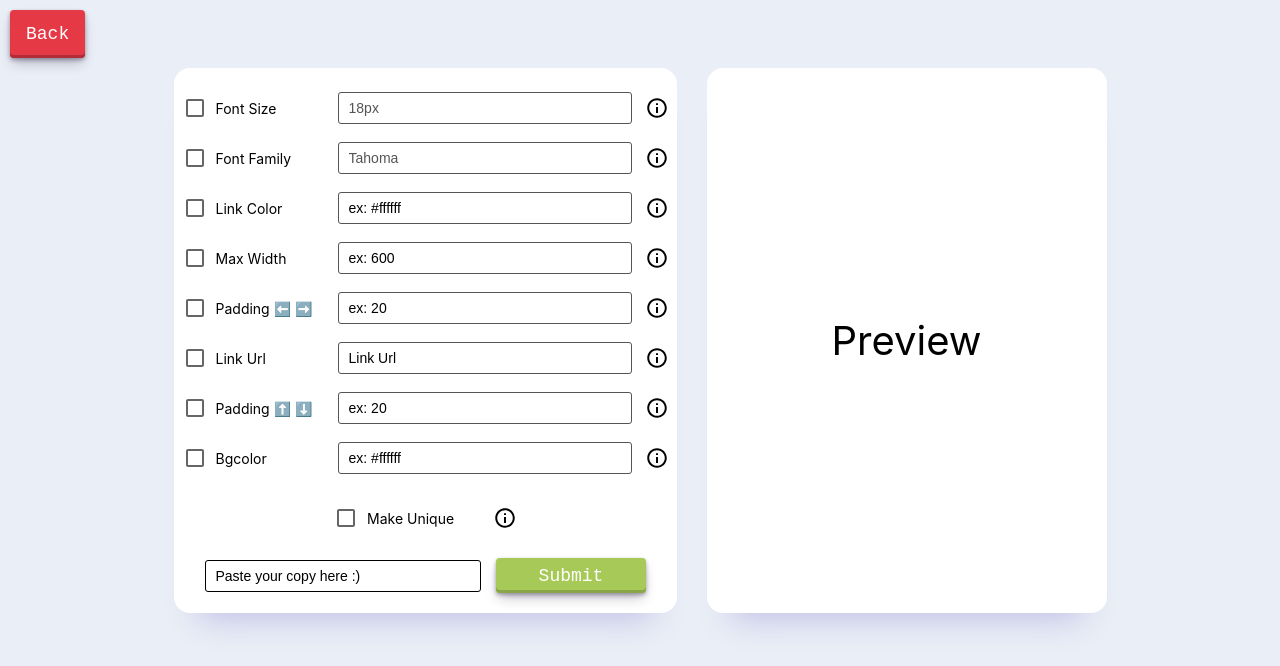
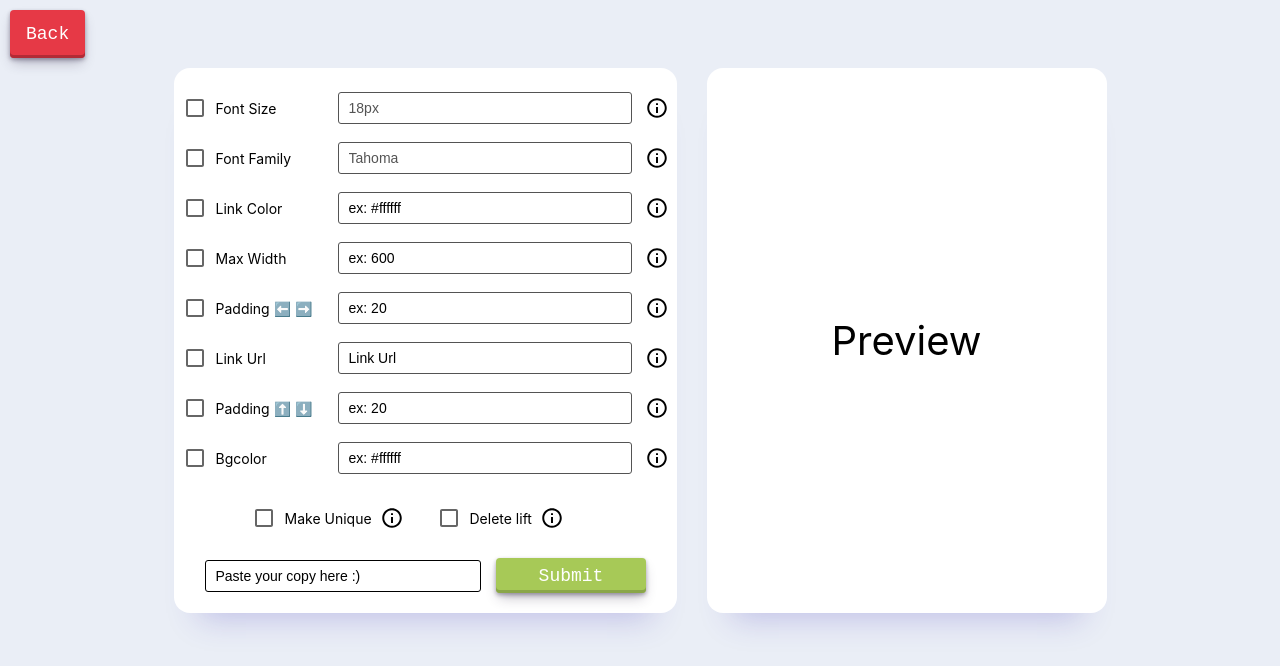
Before and after one commit to INRGI/CopyMaker, a React (Vite) app: page /id-1 in a window 1280 px wide. Shown: the top 666 px of the page. Built offline with nearby package versions, Linux system fonts and the light colour scheme.

Commit message:
Add func Delete lift text

```diff
--- a/src/components/FormPromo/FormPromo.jsx
+++ b/src/components/FormPromo/FormPromo.jsx
@@ -26,6 +26,7 @@ const FormPromo = () => {
     const [isWidth, setWidth] = useState(domain.isWidth);
     const [isPaddingLR, setPaddingLR] = useState(domain.isPaddingLR);
     const [isReplace, setReplace] = useState(domain.isReplace);
+    const [isDeleteLift, setDeleteLift] = useState(domain.isDeleteLift);
     const [isLinkUrl, setLinkUrl] = useState(domain.isLinkUrl);
     const [isTrTB, setTrTB] = useState(domain.isTrTB);
     const [isBGColor, setBGColor] = useState(domain.isBGColor);
@@ -85,8 +86,8 @@ const FormPromo = () => {
       };
 
     const handleSubmit = (values) => {
-        dispatch(editDomain({ id: domainId, values: {...values, isFontSize, isFontFamily, isColorLink, isWidth, isPaddingLR, isReplace, isLinkUrl, isTrTB, isBGColor} }));
-        setSubmitedResult(makeCopy({...values, isFontSize, isFontFamily, isColorLink, isWidth, isPaddingLR, isReplace, isLinkUrl, isTrTB, isBGColor}))
+        dispatch(editDomain({ id: domainId, values: {...values, isFontSize, isFontFamily, isColorLink, isWidth, isPaddingLR, isReplace, isLinkUrl, isTrTB, isBGColor, isDeleteLift} }));
+        setSubmitedResult(makeCopy({...values, isFontSize, isFontFamily, isColorLink, isWidth, isPaddingLR, isReplace, isLinkUrl, isTrTB, isBGColor, isDeleteLift}))
 
         if(values.submit === '') {
             setIsSubmitted(false);
@@ -215,8 +216,13 @@ const FormPromo = () => {
                             <LabelCheckBox>
                                 <Checkbox checked={isReplace} onChange={() => setReplace((prev) => !prev)} color="success" />
                                 Make Unique
+                                <InfoButton  text="Replace the symbols against the spam checker"/>
                             </LabelCheckBox>
-                            <InfoButton  text="Replace the symbols against the spam checker"/>
+                            <LabelCheckBox>
+                                <Checkbox checked={isDeleteLift} onChange={() => setDeleteLift((prev) => !prev)} color="success" />
+                                Delete lift
+                                <InfoButton  text="Remove text before copy(lift text)"/>
+                            </LabelCheckBox>
                     </CheckBoxContainer>
 
                     <SubmitContainer>
--- a/src/components/FormPromo/FormPromo.styled.jsx
+++ b/src/components/FormPromo/FormPromo.styled.jsx
@@ -93,12 +93,12 @@ export const LabelCheckBox = styled.label`
     align-items: center;
     justify-content: flex-start;
     font-size: 14px;
-    width: 150px;
+    width: 180px;
 `;
 
 export const CheckBoxContainer = styled.div`
     display: flex;
-    gap: 10px;
+    gap: 5px;
     align-items: center;
     justify-content: center;
     height: 40px;
--- a/src/helpers/makeCopy.js
+++ b/src/helpers/makeCopy.js
@@ -13,6 +13,7 @@ const makeCopy = ({
     paddingLR,
     isPaddingLR,
     isReplace,
+    isDeleteLift,
     isLinkUrl,
     linkUrl,
     isTrTB,
@@ -88,6 +89,9 @@ const makeCopy = ({
 
     }
 
+    if (isDeleteLift) {
+        result = result.replace(/lift.*?\.html/g, '');
+    }
 
 
     if (isReplace) {
--- a/src/redux/domainSlice.js
+++ b/src/redux/domainSlice.js
@@ -12,7 +12,7 @@ const domainSlice = createSlice({
       reducer(state, action) {
         state.push(action.payload);
       },
-      prepare({name, fontSize, fontFamily, colorLink, width, paddingLR, BGColor, isFontSize, isFontFamily, isColorLink, isWidth, isPaddingLR, isReplace, isLinkUrl, isTrTB, isBGColor}) {
+      prepare({name, fontSize, fontFamily, colorLink, width, paddingLR, BGColor, isFontSize, isFontFamily, isColorLink, isWidth, isPaddingLR, isReplace, isDeleteLift, isLinkUrl, isTrTB, isBGColor}) {
         return {
           payload: {
             name,
@@ -28,6 +28,7 @@ const domainSlice = createSlice({
             isWidth,
             isPaddingLR,
             isReplace,
+            isDeleteLift,
             isLinkUrl,
             isTrTB,
             isBGColor,
```
Also changed, not shown: public/testwithoutimg.html (line endings or trailing spaces).
